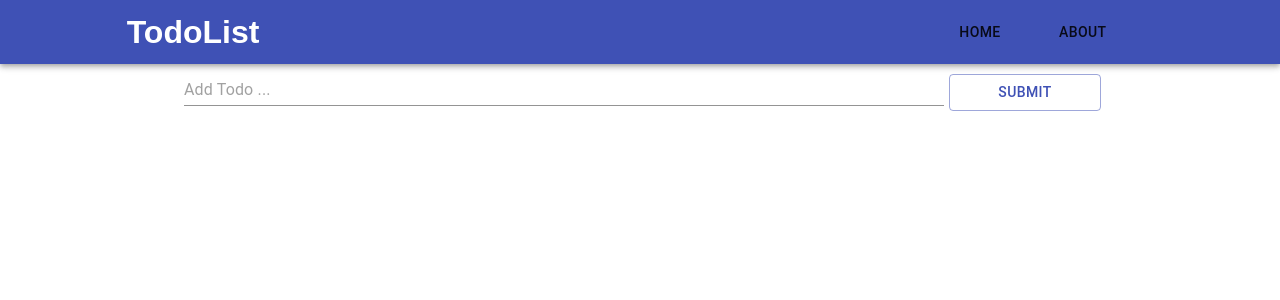
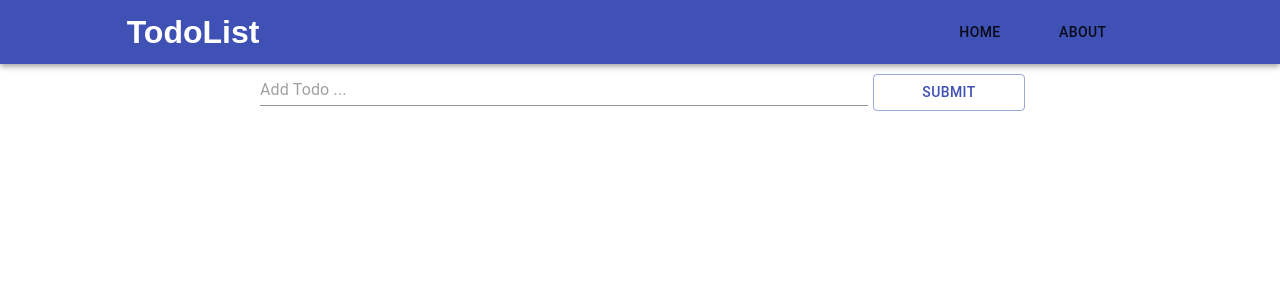
Before and after one commit to sabyanna/ReactTodoApp, a React (Create React App) app: page / in a window 1280 px wide. Shown: the top 300 px of the page. Built offline with nearby package versions, Linux system fonts and the light colour scheme; no server answers; the HTML template or start-up script is replaced by a standard one.

Commit message:
addTodo form style fixed

```diff
--- a/src/components/AddTodo.js
+++ b/src/components/AddTodo.js
@@ -29,7 +29,7 @@ export class AddTodo extends Component {
                     spacing={24}
 
                 >
-                    <Grid item xs={10}>
+                    <Grid item xs={8}>
                         <TextField
                             type="text"
                             name="title"
```
